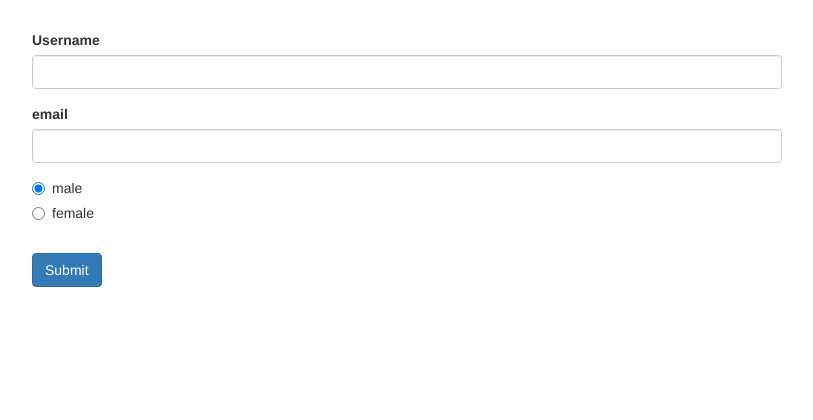
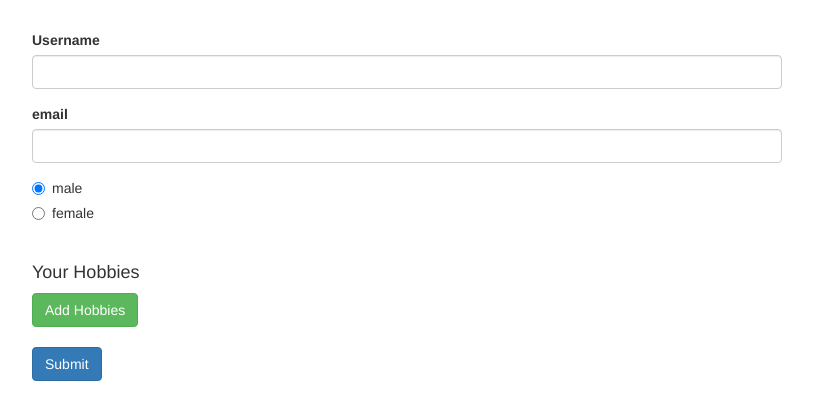
Before and after one commit to rodrigobmedeiros/Angular-TOPTAL-track, an Angular app in the folder angular-the-complete-guide-2023/forms-reactive-start/: page / in a window 1280 px wide. Shown: the top 420 px of the page, without its empty margins (233-1046 px from the left). Built offline with nearby package versions, Linux system fonts and the light colour scheme.

Commit message:
Fix errors about Form Array usage

```diff
--- a/angular-the-complete-guide-2023/forms-reactive-start/src/app/app.component.html
+++ b/angular-the-complete-guide-2023/forms-reactive-start/src/app/app.component.html
@@ -2,6 +2,7 @@
   <div class="row">
     <div class="col-xs-12 col-sm-10 col-md-8 col-sm-offset-1 col-md-offset-2">
       <form [formGroup]="userForm" (ngSubmit)="onSubmit()">
+        <div formGroupName="userData">
           <div class="form-group">
             <label for="username">Username</label>
             <input
@@ -12,7 +13,7 @@
           </div>
           <span
             class="help-text"
-          *ngIf="!userForm.get('username').valid && userForm.get('username').touched"
+            *ngIf="!userForm.get('userData.username').valid && userForm.get('userData.username').touched"
             >
             Please, enter a correct username!
           </span>
@@ -26,10 +27,11 @@
           </div>
           <span
             class="help-text"
-          *ngIf="!userForm.get('email').valid && userForm.get('email').touched"
+            *ngIf="!userForm.get('userData.email').valid && userForm.get('userData.email').touched"
             >
             Please, enter a correct email!
           </span>
+        </div>
         <div class="radio" *ngFor="let gender of genders">
           <label>
             <input
@@ -38,13 +40,22 @@
               formControlName="gender">{{ gender }}
           </label>
         </div>
+        <br>
+        <div formArrayName="hobbies">
+          <h4>Your Hobbies</h4>
+          <button class="btn btn-success" type="button" (click)="onAddcontrols()">Add Hobbies</button>
+          <br>
+          <div class="form-group" *ngFor="let control of getControls(); let i = index">
+            <input type="text" class="form-control"  [formControlName]="i">
+          </div>
+          <br>
+        </div>
         <span
           class="help-text"
           *ngIf="!userForm.valid && userForm.touched"
           >
           Please, verify the values passed!
         </span>
-        <br>
         <button class="btn btn-primary" type="submit">Submit</button>
       </form>
     </div>
--- a/angular-the-complete-guide-2023/forms-reactive-start/src/app/app.component.ts
+++ b/angular-the-complete-guide-2023/forms-reactive-start/src/app/app.component.ts
@@ -1,5 +1,5 @@
 import { Component, OnInit } from '@angular/core';
-import { FormControl, FormGroup, Validators } from '@angular/forms';
+import { FormArray, FormControl, FormGroup, Validators } from '@angular/forms';
 
 @Component({
   selector: 'app-root',
@@ -12,13 +12,25 @@ export class AppComponent implements OnInit {
 
   ngOnInit() {
     this.userForm = new FormGroup({
-      'username': new FormControl(null, Validators.required),
-      'email': new FormControl(null, [Validators.required, Validators.email]),
-      'gender': new FormControl('male')
+      'userData': new FormGroup({
+        'username': new FormControl(null, Validators.required),
+        'email': new FormControl(null, [Validators.required, Validators.email]),
+      }),
+      'gender': new FormControl('male'),
+      'hobbies': new FormArray([])
     });
   }
 
   onSubmit() {
     alert(JSON.stringify(this.userForm.value));
   }
+
+  getControls() {
+    return (<FormArray>this.userForm.get('hobbies')).controls;
+  }
+
+  onAddcontrols() {
+    const control = new FormControl(null, Validators.required);
+    (<FormArray>this.userForm.get('hobbies')).push(control);
+  }
 }
```
Lines whose indentation alone changed are shown as unchanged.
